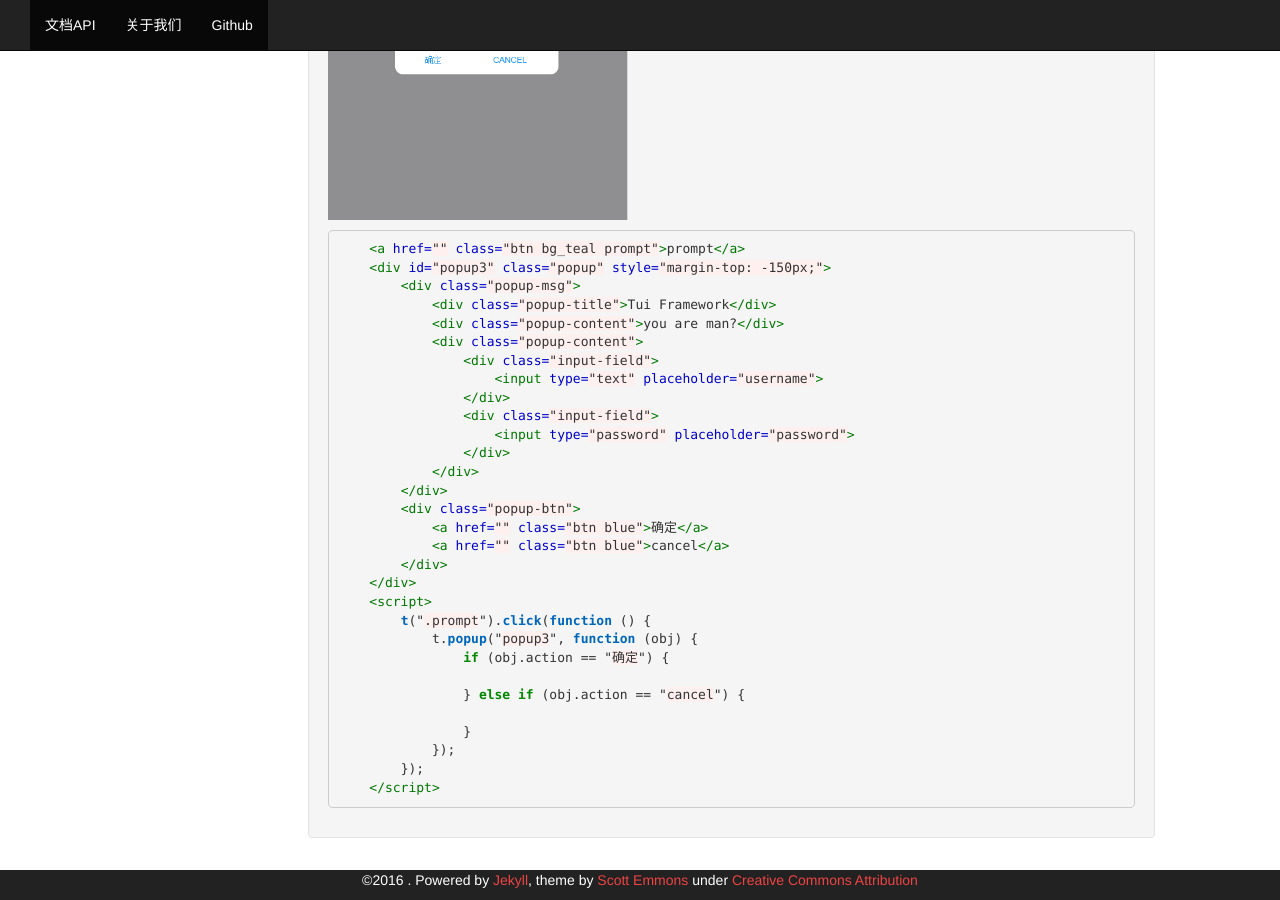
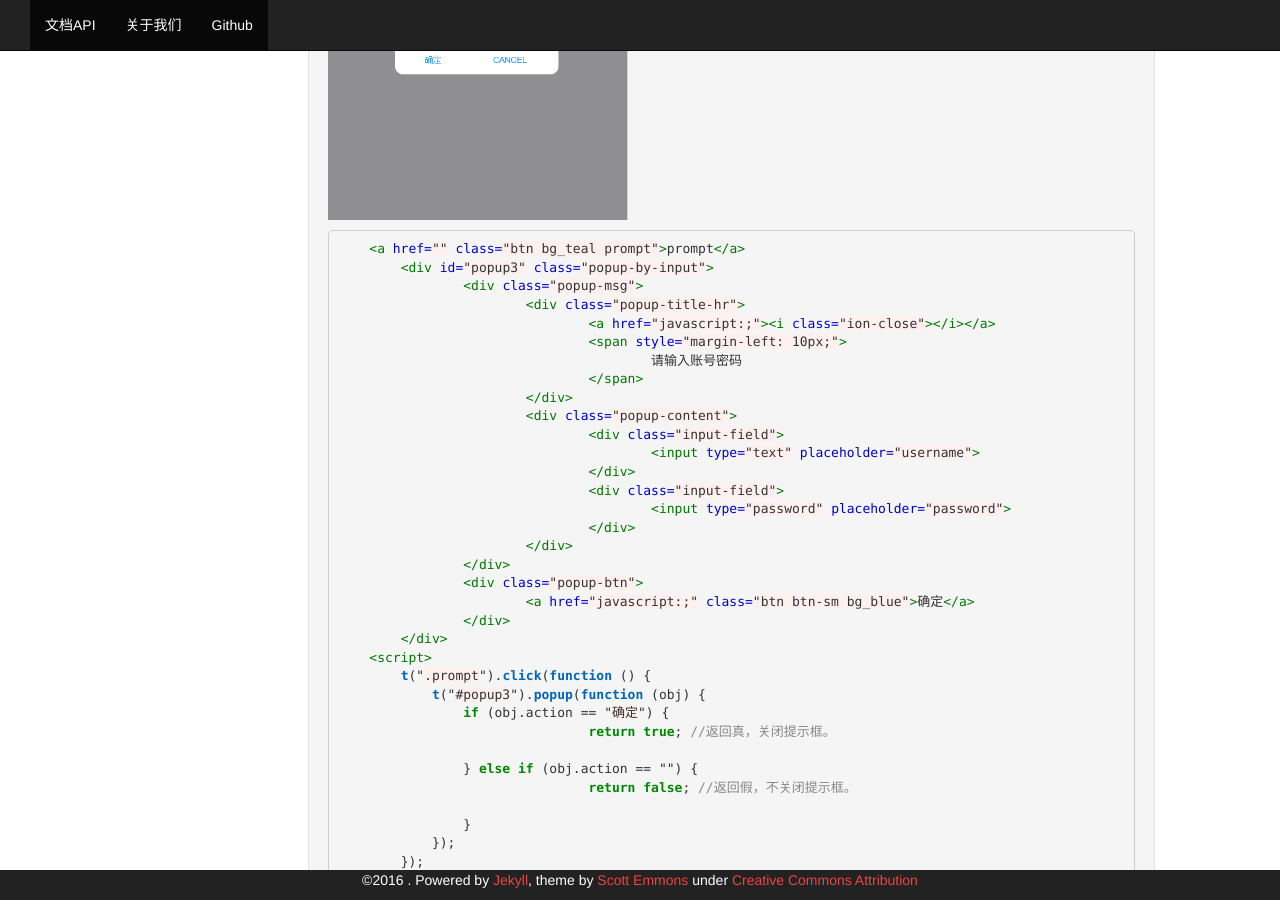
Before and after one commit to leanv9/GitHub.io, a Jekyll site: the page built from _posts/2016-03-19-alert.md, in a window 1280 px wide and 900 px high, scrolled down 1641 px. Built offline with Jekyll 4.4.1, drawn with Linux system fonts in a browser that asks for light colours.

Commit message:
更新alert

```diff
--- a/_posts/2016-03-19-alert.md
+++ b/_posts/2016-03-19-alert.md
@@ -45,31 +45,34 @@ description: "tui framework 提示框"
 <img src="/images/alert-input.png" width="300px">
 {% highlight html %}
     <a href="" class="btn bg_teal prompt">prompt</a>
-    <div id="popup3" class="popup" style="margin-top: -150px;">
-        <div class="popup-msg">
-            <div class="popup-title">Tui Framework</div>
-            <div class="popup-content">you are man?</div>
-            <div class="popup-content">
-                <div class="input-field">
-                    <input type="text" placeholder="username">
-                </div>
-                <div class="input-field">
-                    <input type="password" placeholder="password">
-                </div>
-            </div>
-        </div>
-        <div class="popup-btn">
-            <a href="" class="btn blue">确定</a>
-            <a href="" class="btn blue">cancel</a>
-        </div>
-    </div>
+	<div id="popup3" class="popup-by-input">
+		<div class="popup-msg">
+			<div class="popup-title-hr">
+				<a href="javascript:;"><i class="ion-close"></i></a>
+				<span style="margin-left: 10px;">
+					请输入账号密码
+				</span>
+			</div>
+			<div class="popup-content">
+				<div class="input-field">
+					<input type="text" placeholder="username">
+				</div>
+				<div class="input-field">
+					<input type="password" placeholder="password">
+				</div>
+			</div>
+		</div>
+		<div class="popup-btn">
+			<a href="javascript:;" class="btn btn-sm bg_blue">确定</a>
+		</div>
+	</div>
     <script>
         t(".prompt").click(function () {
-            t.popup("popup3", function (obj) {
+            t("#popup3").popup(function (obj) {
                 if (obj.action == "确定") {
-
-                } else if (obj.action == "cancel") {
-
+    				return true; //返回真，关闭提示框。
+                } else if (obj.action == "") {
+    				return false; //返回假，不关闭提示框。
                 }
             });
         });
```
Also changed, not shown: _posts/2016-11-3-api.md (+1 -1 lines), js/jquery.min.js, links.html (line endings or trailing spaces).
